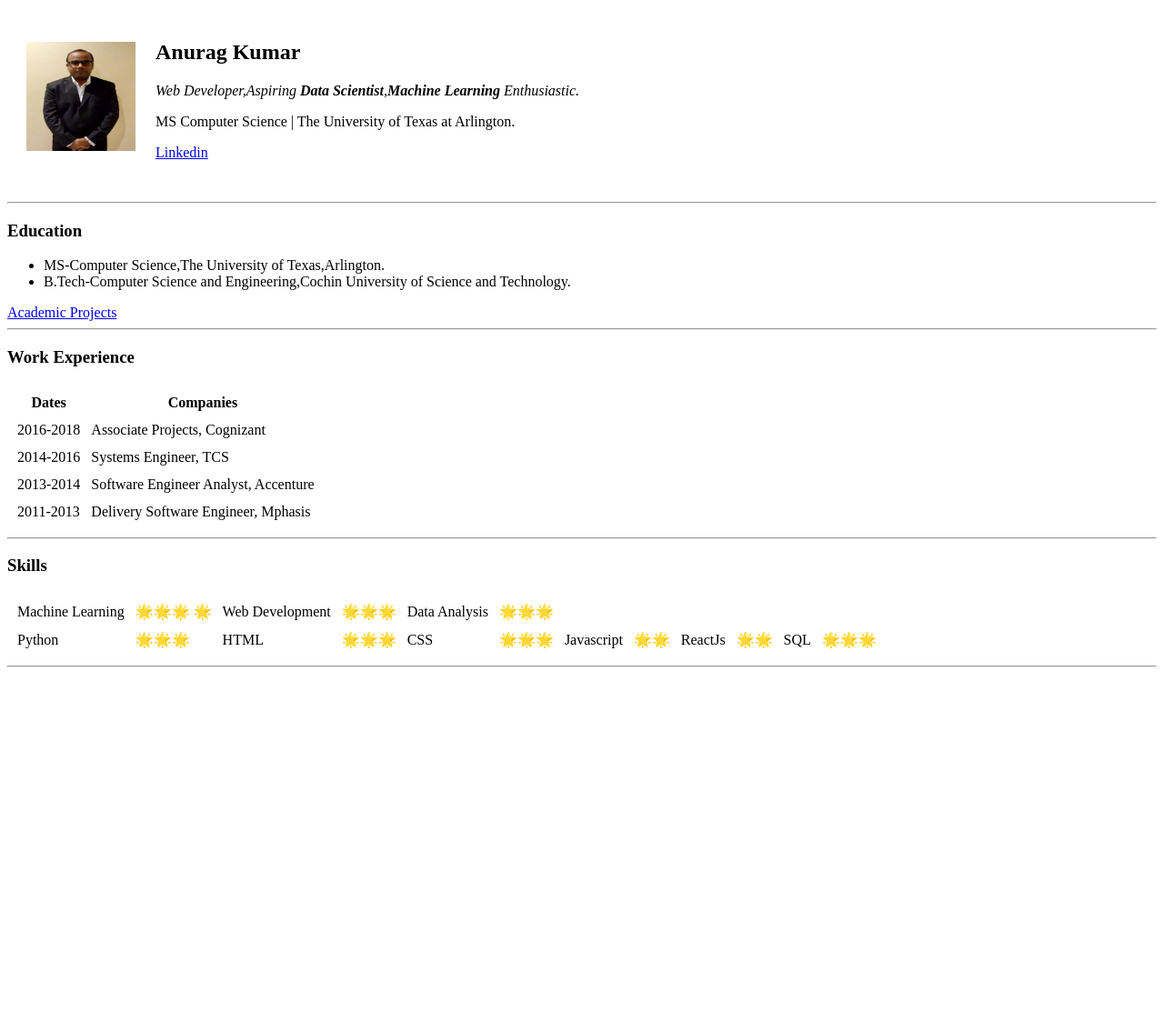
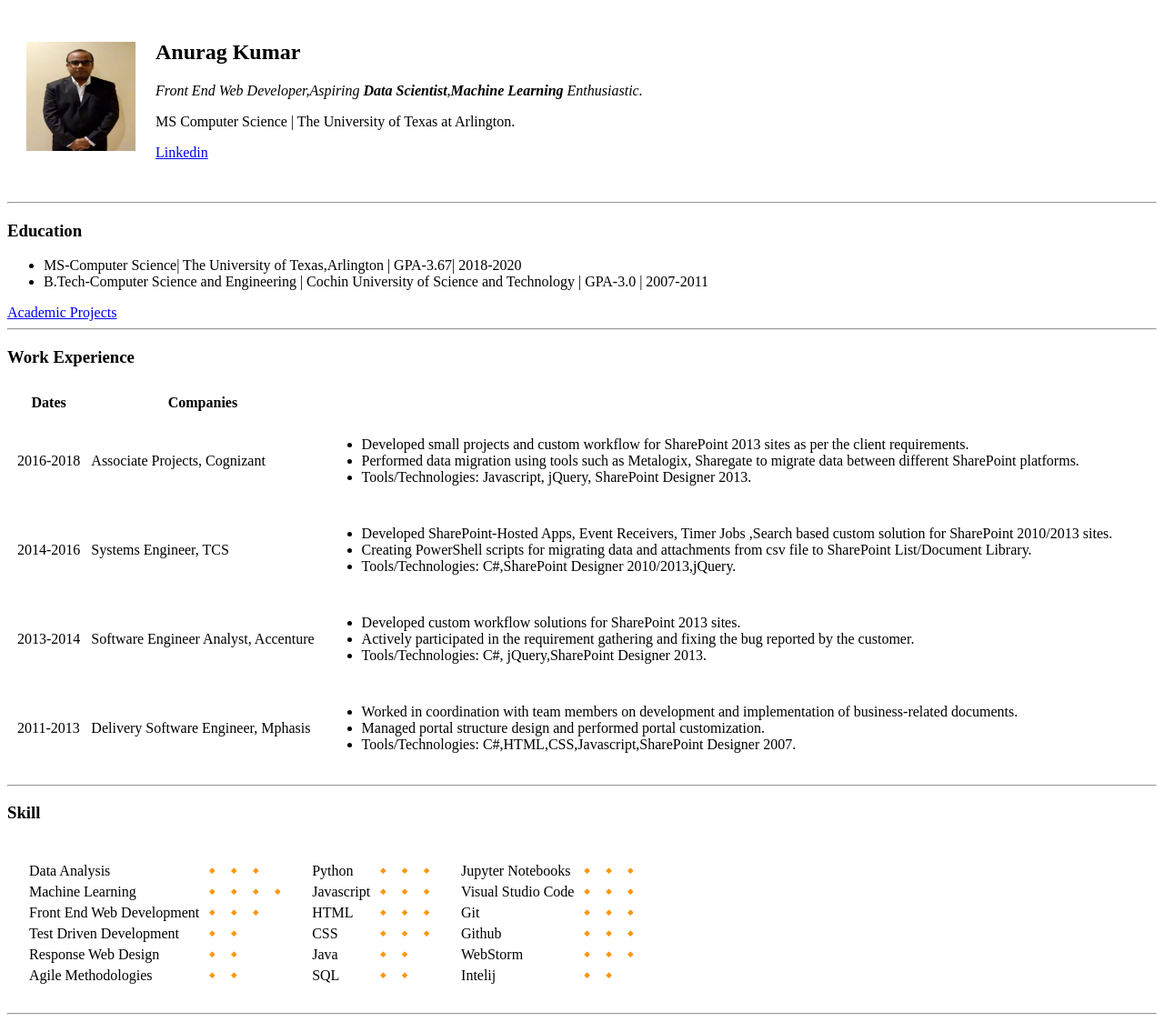
Before and after one commit to anuragkr19/cv, a plain HTML site: page index.html in a window 1280 px wide. Shown: the part 5-1129 px from the top of the page at 91% size. Before the commit the page ends 800 px from the top, so only its background shows below. Drawn offline with Linux system fonts and the light colour scheme.

Commit message:
Update index.html

```diff
--- a/index.html
+++ b/index.html
@@ -17,7 +17,7 @@
       </td>
       <td>
         <h2>Anurag Kumar</h2>
-        <p><em>Web Developer,Aspiring <strong>Data Scientist</strong>,<strong>Machine Learning</strong> Enthusiastic.</em></p>
+        <p><em>Front End Web Developer,Aspiring <strong>Data Scientist</strong>,<strong>Machine Learning</strong> Enthusiastic.</em></p>
         <p>MS Computer Science | The University of Texas at Arlington.</p>
         <p><a href="https://www.linkedin.com/in/anurag-kumar1/" target="_blank">Linkedin </a></p>
       </td>
@@ -27,8 +27,8 @@
   <hr>
   <h3>Education</h3>
   <ul>
-    <li>MS-Computer Science,The University of Texas,Arlington.</li>
-    <li>B.Tech-Computer Science and Engineering,Cochin University of Science and Technology.</li>
+    <li>MS-Computer Science| The University of Texas,Arlington | GPA-3.67| 2018-2020</li>
+    <li>B.Tech-Computer Science and Engineering | Cochin University of Science and Technology | GPA-3.0 | 2007-2011</li>
   </ul>
   <a href="https://github.com/anuragkr19" target="_blank">Academic Projects</a>
   <hr />
@@ -44,47 +44,139 @@
       <tr>
         <td>2016-2018</td>
         <td>Associate Projects, Cognizant</td>
+        <td>
+          <ul>
+               <li>Developed small projects and custom workflow for SharePoint 2013 sites as per the client requirements.</li>
+               <li>Performed data migration using tools such as Metalogix, Sharegate to migrate data between different SharePoint platforms.</li>
+               <li>Tools/Technologies: Javascript, jQuery, SharePoint Designer 2013.</li>
+           </ul>
+        </td>
       </tr>
       <tr>
         <td>2014-2016</td>
         <td>Systems Engineer, TCS</td>
+        <td>
+          <ul>
+                 <li>Developed SharePoint-Hosted Apps, Event Receivers, Timer Jobs ,Search based custom solution for SharePoint 2010/2013 sites.</li>
+                 <li>Creating PowerShell scripts for migrating data and attachments from csv file to SharePoint List/Document Library.</li>
+                 <li>Tools/Technologies: C#,SharePoint Designer 2010/2013,jQuery.</li>
+             </ul>
+        </td>
       </tr>
       <tr>
         <td>
           2013-2014
         </td>
         <td>Software Engineer Analyst, Accenture</td>
+        <td>
+           <ul>
+                 <li>Developed custom workflow solutions for SharePoint 2013 sites.</li>
+                 <li>Actively participated in the requirement gathering and fixing the bug reported by the customer.</li>
+                 <li>Tools/Technologies: C#, jQuery,SharePoint Designer 2013.</li>
+             </ul>
+        </td>
       </tr>
       <tr>
         <td>2011-2013</td>
         <td>Delivery Software Engineer, Mphasis</td>
+        <td>
+            <ul>
+                 <li>Worked in coordination with team members on development and implementation of business-related documents.</li>
+                 <li>Managed portal structure design and performed portal customization.</li>
+                 <li>Tools/Technologies: C#,HTML,CSS,Javascript,SharePoint Designer 2007.</li>
+             </ul>
+        </td>
       </tr>
     </tbody>
   </table>
   <hr />
-  <h3>Skills</h3>
-        <table cellspacing="10">
+ <h3>Skill</h3>
+   <table cellspacing="20">
+       <tr>
+          <td>
+           <table>
+               <tr>
+                   <td>Data Analysis </td>
+                   <td> 🔸 🔸 🔸 </td>
+               </tr>
                <tr>
                    <td>Machine Learning</td>
-            <td>🌟🌟🌟 🌟</td>
-            <td>Web Development</td>
-            <td>🌟🌟🌟</td>
-            <td>Data Analysis</td>
-            <td>🌟🌟🌟</td>
+                   <td> 🔸 🔸 🔸 🔸 </td>
                </tr>
                <tr>
+                   <td>Front End Web Development</td>
+                   <td> 🔸 🔸 🔸  </td>
+               </tr>
+               <tr>
+                   <td>Test Driven Development</td>
+                   <td> 🔸 🔸   </td>
+               </tr>
+               <tr>
+                   <td>Response Web Design</td>
+                   <td> 🔸 🔸   </td>
+               </tr>
+               <tr>
+                   <td>Agile Methodologies</td>
+                   <td> 🔸 🔸   </td>
+               </tr>
+           </table>
+          </td>
+       <td>
+        <table>
+            <tr>
                 <td>Python</td>
-            <td>🌟🌟🌟</td>
+                <td>🔸 🔸 🔸</td>
+            </tr>
+            <tr>
+                <td>Javascript</td>
+                <td>🔸 🔸 🔸</td>
+            </tr>
+            <tr>
                 <td>HTML</td>
-            <td>🌟🌟🌟</td>
+                <td>🔸 🔸 🔸</td>
+            </tr>
+            <tr>
                 <td>CSS</td>
-            <td>🌟🌟🌟</td>
-             <td>Javascript</td>
-            <td>🌟🌟</td>
-             <td>ReactJs</td>
-            <td>🌟🌟</td>
+                <td>🔸 🔸 🔸</td>
+            </tr>
+            <tr>
+                <td>Java</td>
+                <td>🔸 🔸</td>
+            </tr>
+            <tr>
                 <td>SQL</td>
-            <td>🌟🌟🌟</td>
+                <td>🔸 🔸</td>
+            </tr>
+        </table>
+       </td>
+       <td>
+           <table>
+               <tr>
+                   <td>Jupyter Notebooks</td>
+                   <td>🔸 🔸 🔸</td>
+               </tr>
+               <tr>
+                   <td>Visual Studio Code</td>
+                   <td>🔸 🔸 🔸</td>
+               </tr>
+               <tr>
+                   <td>Git</td>
+                   <td>🔸 🔸 🔸</td>
+               </tr>
+               <tr>
+                   <td>Github</td>
+                   <td>🔸 🔸 🔸</td>
+               </tr>
+               <tr>
+                   <td>WebStorm</td>
+                   <td>🔸 🔸 🔸</td>
+               </tr>
+               <tr>
+                   <td>Intelij</td>
+                   <td>🔸 🔸 </td>
+               </tr>
+           </table>
+         </td>
        </tr>
    </table>
   <hr />
```
Lines whose indentation alone changed are shown as unchanged.
